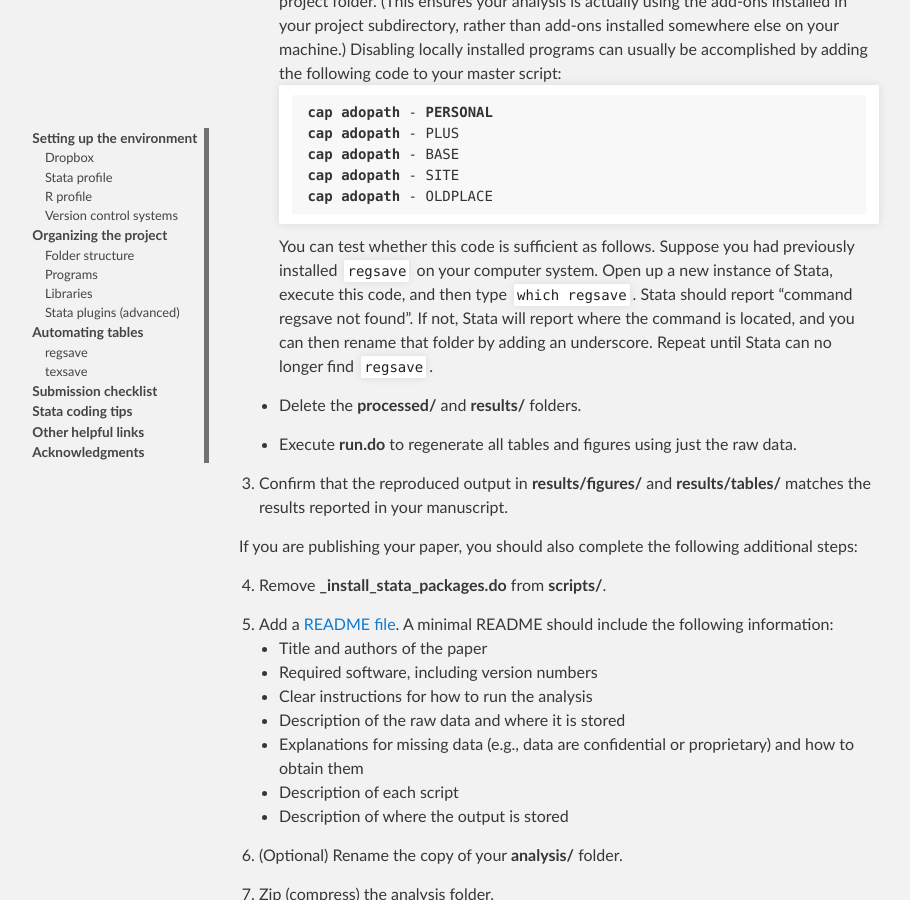
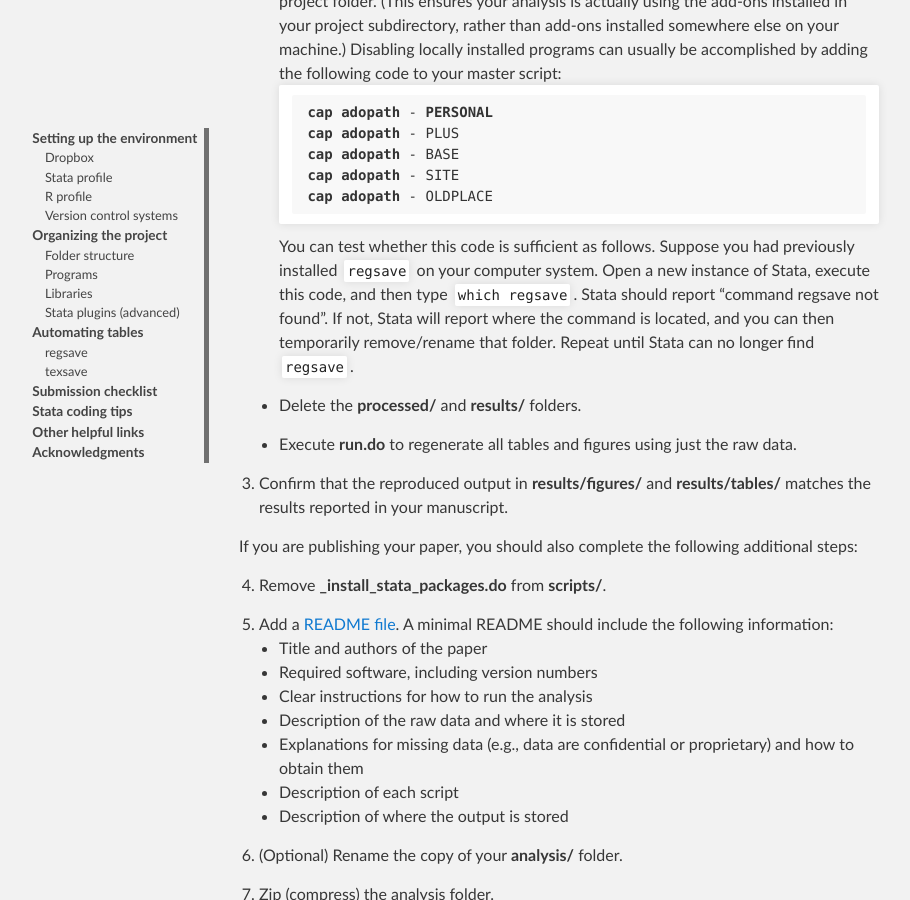
Before and after one commit to maskegger/guide, a Jekyll site: the page built from index.md, in a window 1280 px wide and 900 px high, scrolled down 12544 px. Shown: the whole window, without its empty margins (81-991 px from the left). Built offline with Jekyll 4.4.1, drawn with Linux system fonts in a browser that asks for light colours; our own code applies the rules of GitHub Pages for plain Markdown files.

Commit message:
Update index.md

````diff
--- a/index.md
+++ b/index.md
@@ -342,7 +342,7 @@ You completed your analysis, wrote up your results, and are ready to submit to a
 	cap adopath - SITE
 	cap adopath - OLDPLACE
 	```
-	You can test whether this code is sufficient as follows. Suppose you had previously installed `regsave` on your computer system. Open up a new instance of Stata, execute this code, and then type `which regsave`. Stata should report "command regsave not found". If not, Stata will report where the command is located, and you can then rename that folder by adding an underscore. Repeat until Stata can no longer find `regsave`.
+	You can test whether this code is sufficient as follows. Suppose you had previously installed `regsave` on your computer system. Open a new instance of Stata, execute this code, and then type `which regsave`. Stata should report "command regsave not found". If not, Stata will report where the command is located, and you can then temporarily remove/rename that folder. Repeat until Stata can no longer find `regsave`.
 
     - Delete the **processed/** and **results/** folders.
 
````
